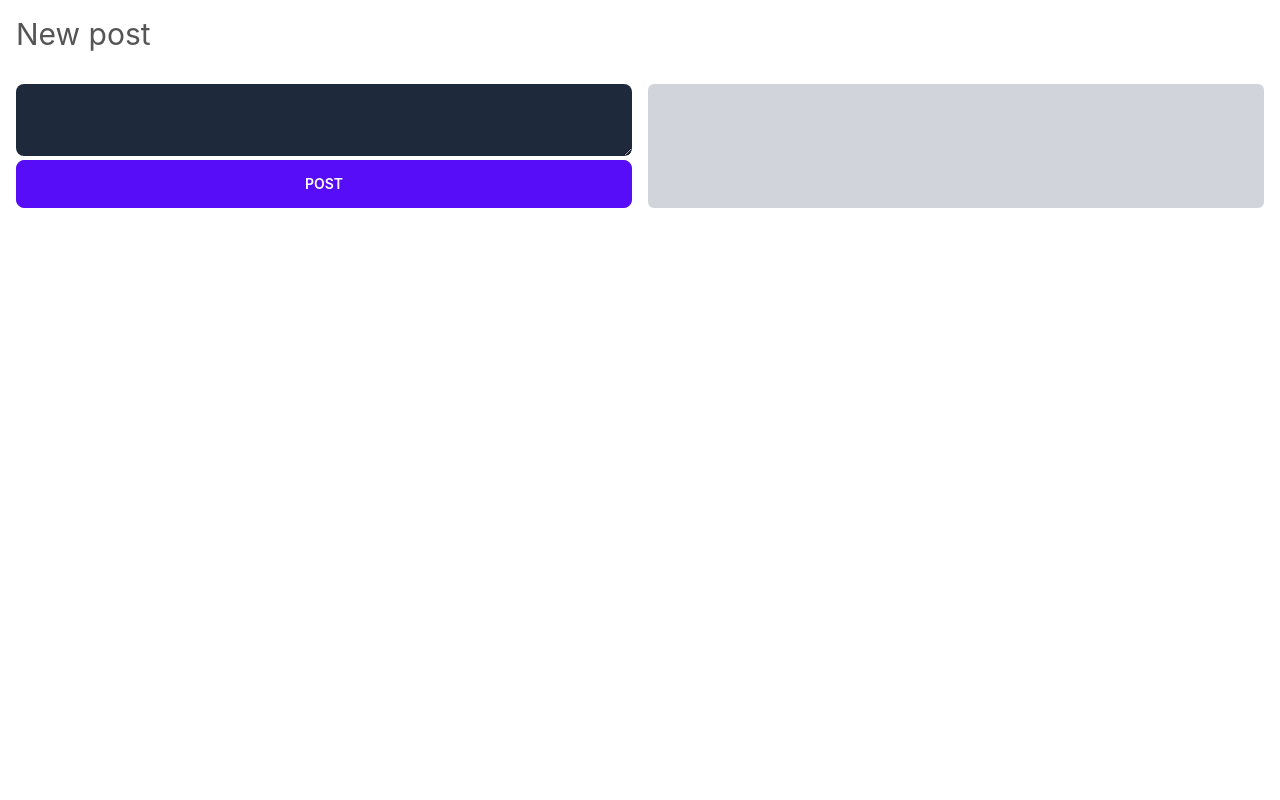
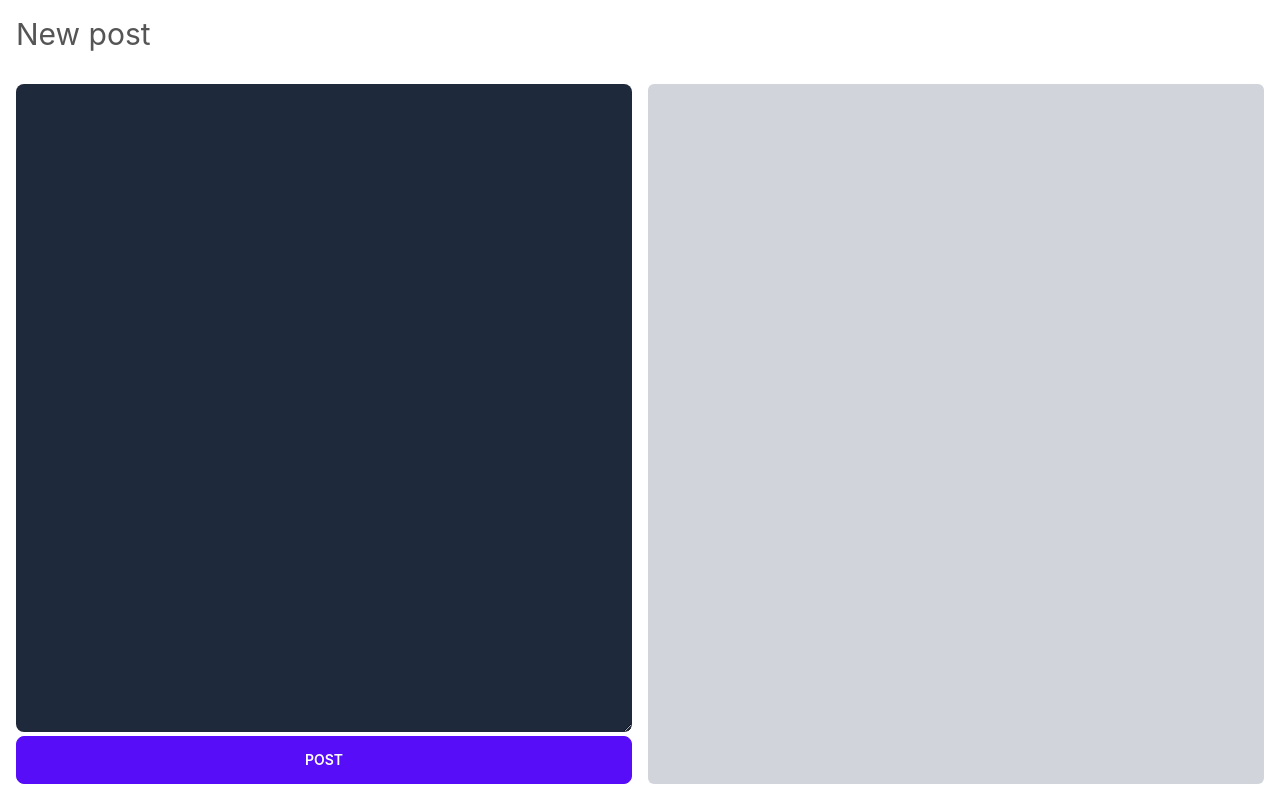
Before and after one commit to nikhildev/nikhildev.com, a Next.js app: page /blog/editor/new in a window 1280 px wide. Built offline with nearby package versions, Linux system fonts and the light colour scheme.

Commit message:
Fixing full page editor display

```diff
--- a/components/blog/PostEditor.tsx
+++ b/components/blog/PostEditor.tsx
@@ -29,7 +29,7 @@ const NewPostEditor = (props: Props) => {
   };
 
   return (
-    <div className="flex flex-col">
+    <div className="flex flex-col grow">
       <h1 className="text-3xl m-4">New post</h1>
       <div className="grid grid-cols-2 gap-4 p-4 grow">
         <div className="rounded-box flex">
--- a/pages/blog/editor/new.tsx
+++ b/pages/blog/editor/new.tsx
@@ -6,7 +6,11 @@ const NewPostEditor = (props: Props) => {
   const onPostSumit = (text: string) => {
     console.log(text);
   };
-  return <PostEditor onSubmit={onPostSumit} />;
+  return (
+    <main className=" min-h-screen flex flex-col">
+      <PostEditor onSubmit={onPostSumit} />
+    </main>
+  );
 };
 
 export default NewPostEditor;
```
